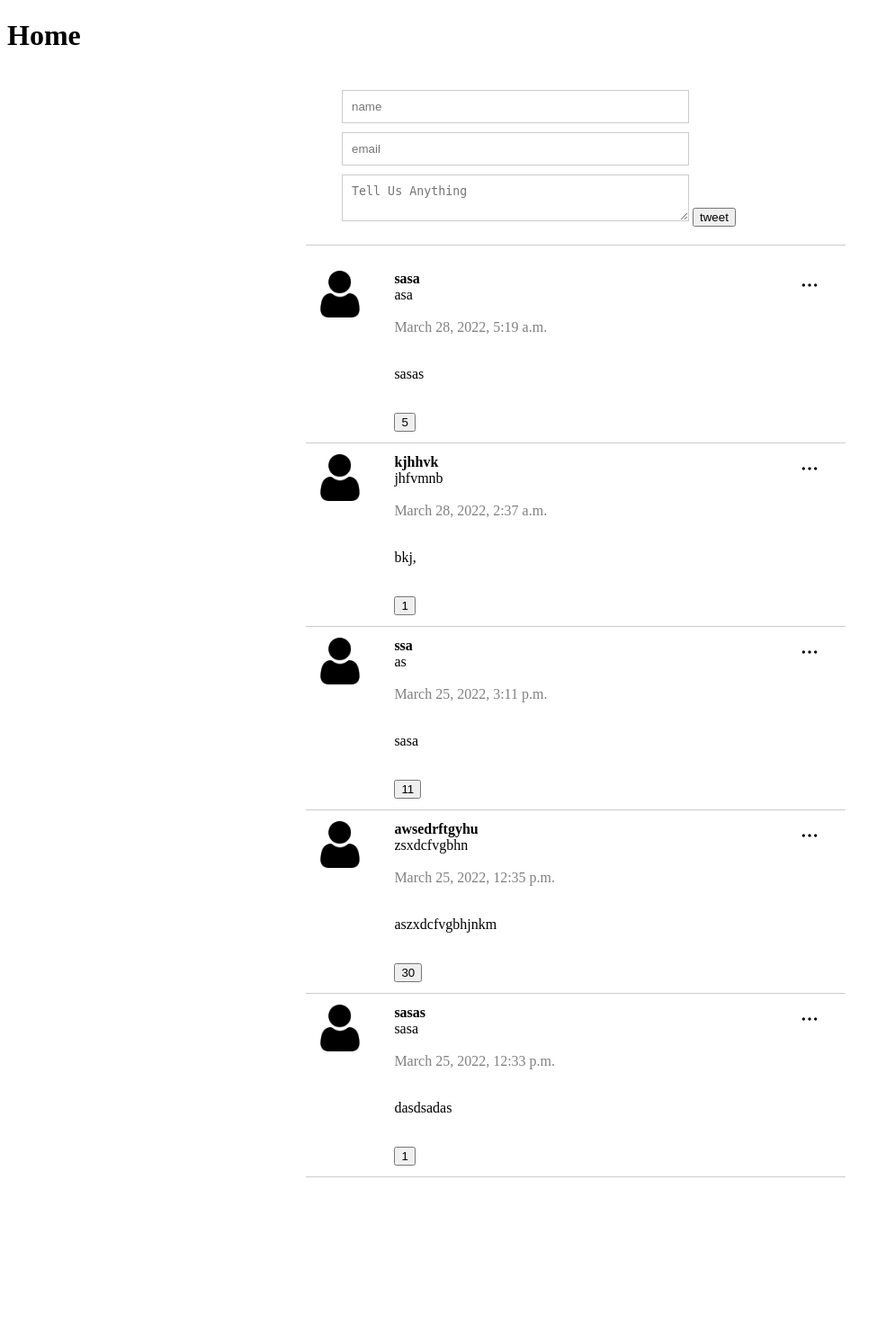
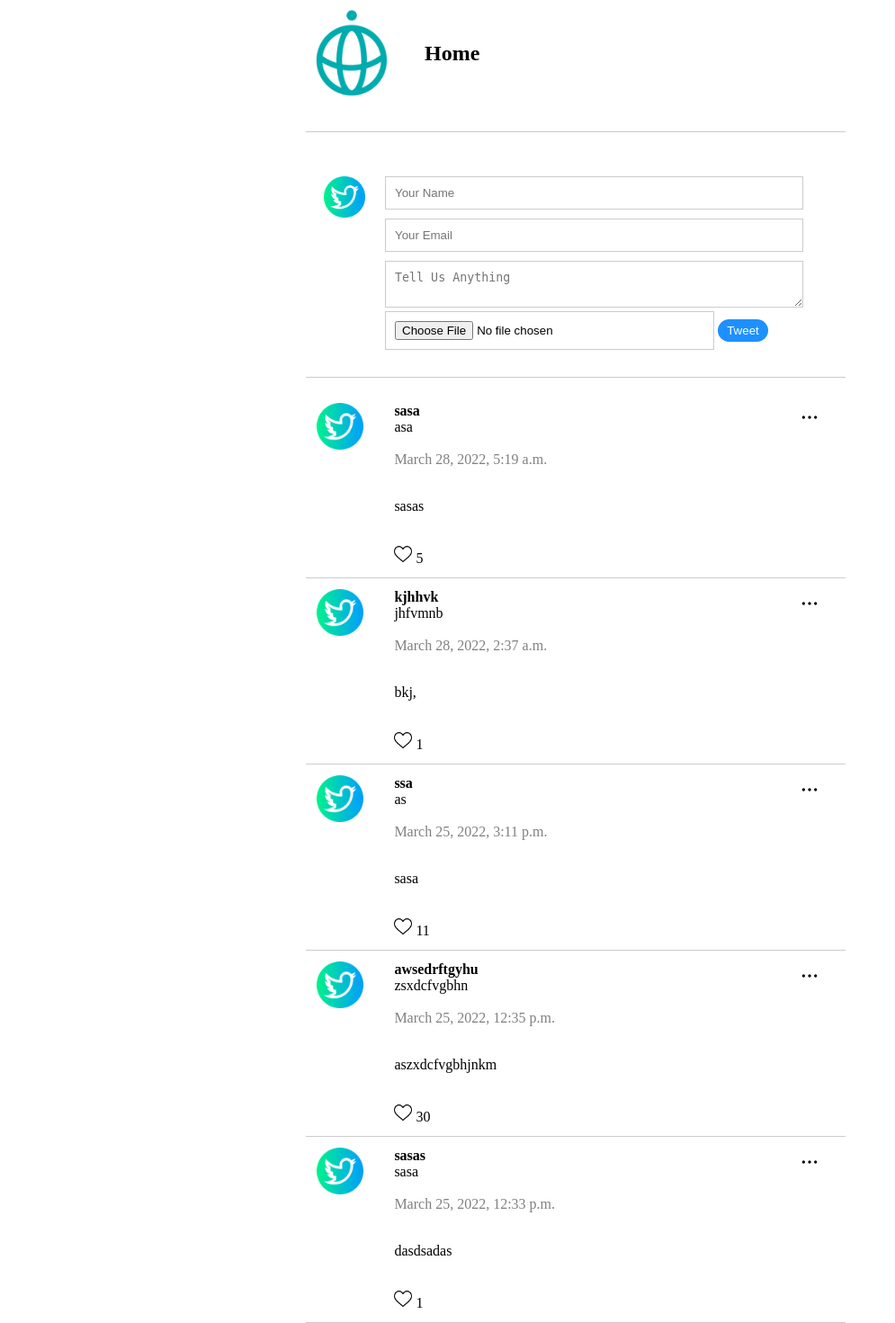
Before and after one commit to sarovar-hang-subba/TwitterClone, a Django app: page / in a window 1280 px wide. Shown: the whole page at 90% size, without its empty margins (0-995 px from the left). Before the commit the page ends 1309 px from the top, so only its background shows below. Run offline with Django 4.2, Linux system fonts and the light colour scheme; data comes from the database, SQL or seed files in the repository; both versions use the stored data as it was after the commit.

Commit message:
Commited

```diff
--- a/posts/views.py
+++ b/posts/views.py
@@ -11,11 +11,10 @@ def index(request):
        form = PostForm(request.POST)
       #If the form is valid
        if form.is_valid():
-            form.save()
-            return HttpResponseRedirect('/')
-
+           form.save()
+           return HttpResponseRedirect('/')
        else:
-            return HttpResponseRedirect("form.errors.as_json()")
+           return HttpResponseRedirect(form.errors.as_json())
 
     posts = Post.objects.all().order_by('-created_at') [:20]
 
@@ -24,7 +23,6 @@ def index(request):
 
 def delete(request, post_id):
     post = Post.objects.get(id = post_id)
-
     post.delete()
     return HttpResponseRedirect('/')
 
--- a/static/css/style.css
+++ b/static/css/style.css
@@ -8,19 +8,40 @@ html,
 body {
   height: 100%;
 }
+
 .content {
   max-width: 600px;
   height: 100px;
   margin: 0 auto;
-  border: 1 px solid #ccc;
+  border-bottom: 1px solid #ccc;
+  padding-bottom: 3%;
+}
+.content .home-col .img-col {
+  display: flex;
+  gap: 5%;
+  align-items: center;
+}
+
+.content .home-col .img-col img {
+  width: 17%;
 }
 /*
 ************
 *******
 */
 .post_form {
-  padding: 20px 40px;
+  margin-top: 5%;
+  padding: 20px 20px;
   border-bottom: 1px solid #ccc;
+  display: flex;
+}
+
+.post_form .logo {
+  width: 10%;
+  padding-right: 4%;
+}
+.post_form .logo img {
+  width: 100%;
 }
 .post_form input {
   width: 70%;
@@ -33,6 +54,19 @@ body {
   padding: 10px;
   border: 1px solid #ccc;
 }
+.post_form .button {
+  background-color: dodgerblue;
+  border-radius: 25px;
+  border: none;
+  padding: 1% 2%;
+  color: #fff;
+}
+.post_form .form .display input {
+  width: 90%;
+}
+.post_form .form .display textarea {
+  width: 90%;
+}
 .posts ul {
   padding: 0%;
 }
@@ -42,24 +76,24 @@ body {
   border-bottom: 1px solid #ccc;
   padding: 12px;
 }
-.posts li .menu_icon{
+.posts li .menu_icon {
   width: 20px;
   position: absolute;
   right: 30px;
   top: 18px;
 }
-.posts li .menu{
+.posts li .menu {
   display: none;
   position: absolute;
   top: 40px;
-  right:  15px;
+  right: 15px;
   border: 2px solid #ccc;
   background-color: white;
   padding: 10px 15px;
   font-size: 13px;
   border-radius: 3px;
 }
-.posts li .menu a{
+.posts li .menu a {
   text-decoration: none;
 }
 .posts li .logo {
--- a/templates/base.html
+++ b/templates/base.html
@@ -10,7 +10,6 @@
     <link rel="stylesheet" href="{% static 'css/style.css' %}">
 </head>
 <body>
-    <h1>Home</h1>
     {% block content %}
     {{ content }}
     {% endblock %}
--- a/templates/posts.html
+++ b/templates/posts.html
@@ -2,15 +2,28 @@
 
 
 <section class="content">
+  <div class="home-col">
+    <div class="img-col"><img class="logo" src="{% static 'img/techis-logo.png' %}"/>
+      <h2>Home</h2>
+    </div>
+    <!-- <div class="text-col"><h3>Home</h3></div> -->
+  </div>
+  <br />
+  <br />
     <section class="post_form">
-        <form action="/" method="POST" enctype="multipart/form-data">
-          {% csrf_token %}
-          <input type="text" name="name" placeholder="name" required>
-          <input type="text" name="email" placeholder="email" required>
-          <textarea type="text" name="body" placeholder="Tell Us Anything" required></textarea>
-          <!-- <input type="submit" value="Tweet"> -->
-          <button type="submit">tweet</button>
-        </form>
+        <div class="logo"><img src="{% static 'img/twitter.png' %}" /></div>
+          <form class="form" action="/" method="POST" enctype="multipart/form-data">
+            {% csrf_token %}
+            <div class="display">
+               <input type="text" name="name" placeholder="Your Name" required>
+               <input type="text" name="email" placeholder="Your Email" required>
+               <textarea type="text" name="body" placeholder="Tell Us Anything" required></textarea></div>
+            </div>
+            <div class="file">
+              <input type="file">
+              <button class="button" type="submit">Tweet</button>
+            </div>
+          </form>
     </section>
     <section class="posts">
         <ul>
@@ -22,7 +35,8 @@
                 <a href="/edit/{{ post.id }}/">edit</a>
             </div>
             <div class="logo">
-              <img src="{% static 'img/user.png' %}" />
+              <img src="{% static 'img/twitter.png' %}" />
+
             </div>
             <div class="name_body">
              <div class="name">{{ post.name }}</div>
@@ -31,7 +45,9 @@
              <p>{{ post.body }}</p><br />
              <form action="{% url 'like_post' post.pk %}" method ="posts">
                {% csrf_token %}
-               <button type="submit" name="post_id" value="{{ post.id }}" class="btn btn-primary">{{ post.likes }}</button>
+               <a href="/like/{{post.id}}"><img src="{% static 'img/heart.png'%}" style="width:20px;"></a>
+               {{post.likes}}
+               <!-- <button type="img" name="post_id" value="{{ post.id }}" class="btn btn-primary"><img src="{% static 'img/heart.png'%}" style="width: 18px;">{{ post.likes }}</button> -->
               </form>
              <!--<a href="/delete/{{ post.id }}/">delete</a>-->
              {% if posts.image.url %}
```
Also changed, not shown: templates/edit.html (+13 -3 lines), db.sqlite3, static/img/heart.png (added), static/img/techis-logo.png (added), static/img/twitter.png (added), 1 other file.
